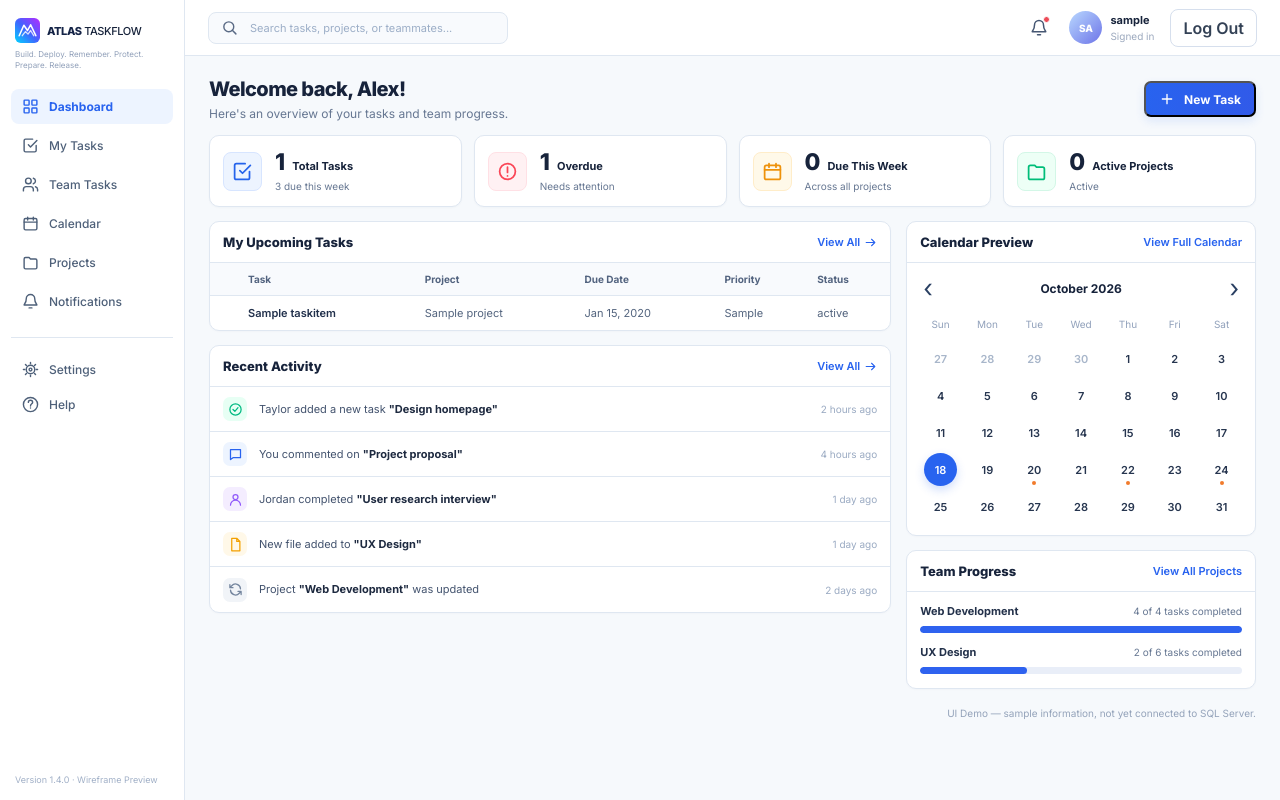
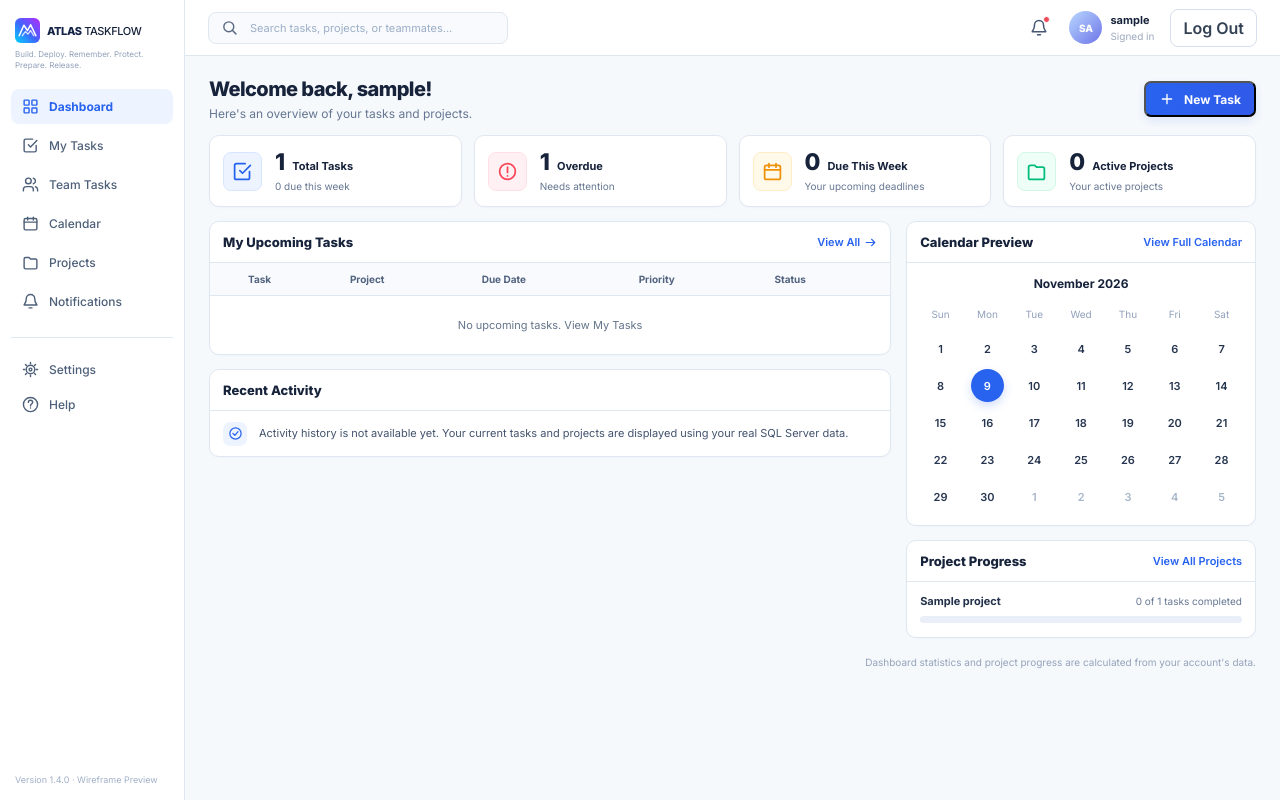
Before and after one commit to SCCSC-Computer-Technology/Muath-_Alsyad-Atlas-TaskFlow, an ASP.NET Core app: page /Dashboard in a window 1280 px wide. Run offline with ASP.NET Core 8, Linux system fonts and the light colour scheme; a user stored in the database is signed in; tables that the repository leaves empty hold one stand-in row (values such as "Sample post").

Commit message:
Complete Atlas TaskFlow authentication, authorization and user-specific dashboard

```diff
--- a/Views/Dashboard/Index.cshtml
+++ b/Views/Dashboard/Index.cshtml
@@ -1,41 +1,96 @@
+
+@* App #1 - Atlas TaskFlow - Dashboard *@
+@* Real user data - ASP.NET Core MVC + SQL Server *@
+
 @model List<Atlas_TaskFlow_App.Models.TaskItem>
+
 @{
     Layout = "_AppLayout";
     ViewData["Title"] = "Dashboard";
 
+    // Current signed-in Identity user
+    string userName = User.Identity?.Name ?? "User";
+
+    // Current date and week
     DateTime today = DateTime.Today;
 
-    int daysSinceMonday =
-        ((int)today.DayOfWeek + 6) % 7;
+    int daysSinceMonday = ((int)today.DayOfWeek + 6) % 7;
+    DateTime monday = today.AddDays(-daysSinceMonday);
+    DateTime nextMonday = monday.AddDays(7);
 
-    DateTime monday = today.AddDays(-daysSinceMonday);
+    // Statistics from the current user's tasks
+    int totalTasks = Model.Count;
 
-    DateTime nextMonday = monday.AddDays(7);
+    int overdueTasks = Model.Count(t =>
+        t.DueDate.HasValue &&
+        t.DueDate.Value.Date < today &&
+        t.Status != "Completed");
+
+    int dueThisWeek = Model.Count(t =>
+        t.DueDate >= monday &&
+        t.DueDate < nextMonday &&
+        t.Status != "Completed");
+
+    int completedTasks = Model.Count(t =>
+        t.Status == "Completed");
+
+    // These projects are filtered by DashboardController
+    var projects = ViewBag.ProjectList as
+        List<Atlas_TaskFlow_App.Models.Project>
+        ?? new List<Atlas_TaskFlow_App.Models.Project>();
+
+    int activeProjects = ViewBag.ActiveProjects == null
+        ? 0
+        : (int)ViewBag.ActiveProjects;
+
+    // Only unfinished upcoming tasks
+    var upcomingTasks = Model
+        .Where(t =>
+            t.DueDate.HasValue &&
+            t.DueDate.Value.Date >= today &&
+            t.Status != "Completed")
+        .OrderBy(t => t.DueDate)
+        .Take(8)
+        .ToList();
+
+    // Calendar for the current month
+    DateTime firstDay = new DateTime(today.Year, today.Month, 1);
+    int daysInMonth = DateTime.DaysInMonth(today.Year, today.Month);
+    int firstWeekday = (int)firstDay.DayOfWeek;
+    int calendarCells = ((firstWeekday + daysInMonth + 6) / 7) * 7;
+
+    // Real task deadlines for calendar markers
+    var taskDates = Model
+        .Where(t => t.DueDate.HasValue)
+        .Select(t => t.DueDate!.Value.Date)
+        .ToHashSet();
 }
 
 @section Styles {
     <link rel="stylesheet"
-          href="@Url.Content("~/css/dashboard.css")">
+          href="@Url.Content("~/css/dashboard.css")" />
 }
 
 <div class="dashboard-page">
 
-    <!-- PAGE HEADER -->
+    <!-- DASHBOARD HEADER -->
     <div class="dashboard-heading">
 
         <div class="heading-text">
-            <h1>Welcome back, Alex!</h1>
+
+            <h1>Welcome back, @userName!</h1>
 
             <p>
-                Here's an overview of your tasks
-                and team progress.
+                Here's an overview of your tasks and projects.
             </p>
+
         </div>
 
-        <!-- Interactive UI preview -->
-        <!-- Open Create Task Modal -->
         <div class="new-task-menu">
 
+            @if (projects.Count > 0)
+            {
+                <!-- Open the existing Create Task Modal -->
                 <button type="button"
                         class="new-task-button"
                         onclick="document.getElementById('createTaskDialog').showModal()">
@@ -47,16 +102,32 @@
                     <span>New Task</span>
 
                 </button>
+            }
+            else
+            {
+                <!-- A new user must create a project first -->
+                <a class="new-task-button"
+                   style="text-decoration:none;"
+                   href="@Url.Action("Create", "Projects")">
+
+                    <svg class="icon" aria-hidden="true">
+                        <use href="#i-plus"></use>
+                    </svg>
+
+                    <span>New Project</span>
+
+                </a>
+            }
 
         </div>
 
-
     </div>
 
-    <!-- STATISTICS CARDS -->
+    <!-- REAL STATISTICS -->
     <section class="stats-grid"
              aria-label="Task statistics">
 
+        <!-- TOTAL TASKS -->
         <article class="stat-card">
 
             <div class="stat-icon stat-blue">
@@ -66,16 +137,19 @@
             </div>
 
             <div class="stat-information">
+
                 <div class="stat-title">
-                    <strong>@Model.Count</strong>
+                    <strong>@totalTasks</strong>
                     <span>Total Tasks</span>
                 </div>
 
-                <p>3 due this week</p>
+                <p>@dueThisWeek due this week</p>
+
             </div>
 
         </article>
 
+        <!-- OVERDUE -->
         <article class="stat-card">
 
             <div class="stat-icon stat-red">
@@ -85,21 +159,23 @@
             </div>
 
             <div class="stat-information">
+
                 <div class="stat-title">
-                    <strong>
-                        @(Model.Count(t =>
-                            t.DueDate < DateTime.Today &&
-                            t.Status != "Completed"))
-                    </strong>
-
+                    <strong>@overdueTasks</strong>
                     <span>Overdue</span>
                 </div>
 
-                <p>Needs attention</p>
+                <p>
+                    @(overdueTasks > 0
+                        ? "Needs attention"
+                        : "No overdue tasks")
+                </p>
+
             </div>
 
         </article>
 
+        <!-- DUE THIS WEEK -->
         <article class="stat-card">
 
             <div class="stat-icon stat-orange">
@@ -109,22 +185,19 @@
             </div>
 
             <div class="stat-information">
+
                 <div class="stat-title">
-                    <strong>
-                        @(Model.Count(t =>
-                            t.DueDate >= monday &&
-                            t.DueDate < nextMonday &&
-                            t.Status != "Completed"))
-                    </strong>
-
+                    <strong>@dueThisWeek</strong>
                     <span>Due This Week</span>
                 </div>
 
-                <p>Across all projects</p>
+                <p>Your upcoming deadlines</p>
+
             </div>
 
         </article>
 
+        <!-- ACTIVE PROJECTS -->
         <article class="stat-card">
 
             <div class="stat-icon stat-green">
@@ -134,19 +207,21 @@
             </div>
 
             <div class="stat-information">
+
                 <div class="stat-title">
-                    <strong>@ViewBag.ActiveProjects</strong>
+                    <strong>@activeProjects</strong>
                     <span>Active Projects</span>
                 </div>
 
-                <p>Active</p>
+                <p>Your active projects</p>
+
             </div>
 
         </article>
 
     </section>
 
-    <!-- DASHBOARD TWO-COLUMN CONTENT -->
+    <!-- TWO COLUMN DASHBOARD -->
     <div class="dashboard-columns">
 
         <!-- LEFT COLUMN -->
@@ -159,13 +234,16 @@
 
                     <h2>My Upcoming Tasks</h2>
 
-                    <span class="panel-link"
-                          title="Tasks page coming later">
+                    <a class="panel-link"
+                       href="@Url.Action("Index", "Tasks")">
+
                         View All
+
                         <svg class="icon" aria-hidden="true">
                             <use href="#i-arrow"></use>
                         </svg>
-                    </span>
+
+                    </a>
 
                 </div>
 
@@ -186,17 +264,42 @@
 
                         <tbody>
 
-                            @foreach (var task in Model)
+                            @if (upcomingTasks.Count == 0)
                             {
                                 <tr>
+                                    <td colspan="6"
+                                        style="text-align:center;
+                                               padding:22px;
+                                               color:#64748b;">
+
+                                        No upcoming tasks.
+
+                                        <a href="@Url.Action("Index", "Tasks")">
+                                            View My Tasks
+                                        </a>
+
+                                    </td>
+                                </tr>
+                            }
+                            else
+                            {
+                                @foreach (var task in upcomingTasks)
+                                {
+                                    <tr>
+
                                         <td></td>
 
                                         <td class="task-name">
+
+                                            <a href="@Url.Action("Edit", "Tasks", new { id = task.TaskId })"
+                                               style="color:inherit;text-decoration:none;">
                                                 @task.Title
+                                            </a>
+
                                         </td>
 
                                         <td>
-                                        @task.Project?.Name
+                                            @(task.Project?.Name ?? "Unknown")
                                         </td>
 
                                         <td>
@@ -210,7 +313,9 @@
                                         <td>
                                             @task.Status
                                         </td>
+
                                     </tr>
+                                }
                             }
 
                         </tbody>
@@ -225,95 +330,25 @@
             <section class="dashboard-panel activity-panel">
 
                 <div class="panel-heading">
-
                     <h2>Recent Activity</h2>
-
-                    <span class="panel-link"
-                          title="Activity page coming later">
-                        View All
-                        <svg class="icon" aria-hidden="true">
-                            <use href="#i-arrow"></use>
-                        </svg>
-                    </span>
-
                 </div>
 
                 <div class="activity-list">
 
                     <div class="activity-item">
-                        <span class="activity-icon activity-green">
+
+                        <span class="activity-icon activity-blue">
                             <svg class="icon" aria-hidden="true">
                                 <use href="#i-check-circle"></use>
                             </svg>
                         </span>
 
                         <p>
-                            Taylor added a new task
-                            <strong>"Design homepage"</strong>
+                            Activity history is not available yet.
+                            Your current tasks and projects are
+                            displayed using your real SQL Server data.
                         </p>
 
-                        <time>2 hours ago</time>
-                    </div>
-
-                    <div class="activity-item">
-                        <span class="activity-icon activity-blue">
-                            <svg class="icon" aria-hidden="true">
-                                <use href="#i-message"></use>
-                            </svg>
-                        </span>
-
-                        <p>
-                            You commented on
-                            <strong>"Project proposal"</strong>
-                        </p>
-
-                        <time>4 hours ago</time>
-                    </div>
-
-                    <div class="activity-item">
-                        <span class="activity-icon activity-purple">
-                            <svg class="icon" aria-hidden="true">
-                                <use href="#i-user"></use>
-                            </svg>
-                        </span>
-
-                        <p>
-                            Jordan completed
-                            <strong>"User research interview"</strong>
-                        </p>
-
-                        <time>1 day ago</time>
-                    </div>
-
-                    <div class="activity-item">
-                        <span class="activity-icon activity-orange">
-                            <svg class="icon" aria-hidden="true">
-                                <use href="#i-file"></use>
-                            </svg>
-                        </span>
-
-                        <p>
-                            New file added to
-                            <strong>"UX Design"</strong>
-                        </p>
-
-                        <time>1 day ago</time>
-                    </div>
-
-                    <div class="activity-item">
-                        <span class="activity-icon activity-slate">
-                            <svg class="icon" aria-hidden="true">
-                                <use href="#i-refresh"></use>
-                            </svg>
-                        </span>
-
-                        <p>
-                            Project
-                            <strong>"Web Development"</strong>
-                            was updated
-                        </p>
-
-                        <time>2 days ago</time>
                     </div>
 
                 </div>
@@ -325,30 +360,34 @@
         <!-- RIGHT COLUMN -->
         <div class="dashboard-right">
 
-            <!-- CALENDAR -->
+            <!-- REAL CALENDAR PREVIEW -->
             <section class="dashboard-panel calendar-panel">
 
                 <div class="panel-heading">
 
                     <h2>Calendar Preview</h2>
 
-                    <span class="panel-link"
-                          title="Calendar page coming later">
+                    <a class="panel-link"
+                       href="@Url.Action("Calendar", "Workspace")">
                         View Full Calendar
-                    </span>
+                    </a>
 
                 </div>
 
                 <div class="calendar-month">
-                    <span aria-hidden="true">‹</span>
-                    <strong>October 2026</strong>
-                    <span aria-hidden="true">›</span>
+
+                    <span aria-hidden="true"></span>
+
+                    <strong>@today.ToString("MMMM yyyy")</strong>
+
+                    <span aria-hidden="true"></span>
+
                 </div>
 
                 <div class="calendar-grid"
-                     aria-label="October 2026 sample calendar">
+                     aria-label="Current month calendar">
 
-                    <!-- Weekday headings -->
+                    <!-- Weekday labels -->
                     <span class="weekday">Sun</span>
                     <span class="weekday">Mon</span>
                     <span class="weekday">Tue</span>
@@ -357,92 +396,112 @@
                     <span class="weekday">Fri</span>
                     <span class="weekday">Sat</span>
 
-                    <!-- September days -->
-                    <span class="calendar-day muted">27</span>
-                    <span class="calendar-day muted">28</span>
-                    <span class="calendar-day muted">29</span>
-                    <span class="calendar-day muted">30</span>
+                    <!-- Build calendar days -->
+                    @for (int i = 0; i < calendarCells; i++)
+                    {
+                        DateTime day = firstDay.AddDays(i - firstWeekday);
 
-                    <!-- October -->
-                    <span class="calendar-day">1</span>
-                    <span class="calendar-day">2</span>
-                    <span class="calendar-day">3</span>
+                        bool isCurrentMonth = day.Month == today.Month;
+                        bool isToday = day.Date == today;
+                        bool hasTask = taskDates.Contains(day.Date);
 
-                    <span class="calendar-day">4</span>
-                    <span class="calendar-day">5</span>
-                    <span class="calendar-day">6</span>
-                    <span class="calendar-day">7</span>
-                    <span class="calendar-day">8</span>
-                    <span class="calendar-day">9</span>
-                    <span class="calendar-day">10</span>
+                        string dayClass = "calendar-day";
 
-                    <span class="calendar-day">11</span>
-                    <span class="calendar-day">12</span>
-                    <span class="calendar-day">13</span>
-                    <span class="calendar-day">14</span>
-                    <span class="calendar-day">15</span>
-                    <span class="calendar-day">16</span>
-                    <span class="calendar-day">17</span>
+                        if (!isCurrentMonth)
+                        {
+                            dayClass += " muted";
+                        }
 
-                    <span class="calendar-day selected">18</span>
-                    <span class="calendar-day">19</span>
-                    <span class="calendar-day has-event">20</span>
-                    <span class="calendar-day">21</span>
-                    <span class="calendar-day has-event">22</span>
-                    <span class="calendar-day">23</span>
-                    <span class="calendar-day has-event">24</span>
+                        if (isToday)
+                        {
+                            dayClass += " selected";
+                        }
 
-                    <span class="calendar-day">25</span>
-                    <span class="calendar-day">26</span>
-                    <span class="calendar-day">27</span>
-                    <span class="calendar-day">28</span>
-                    <span class="calendar-day">29</span>
-                    <span class="calendar-day">30</span>
-                    <span class="calendar-day">31</span>
+                        if (hasTask)
+                        {
+                            dayClass += " has-event";
+                        }
+
+                        <span class="@dayClass"
+                              title="@(hasTask ? "Task deadline: " + day.ToString("MMM dd, yyyy") : day.ToString("MMM dd, yyyy"))">
+                            @day.Day
+                        </span>
+                    }
 
                 </div>
 
             </section>
 
-            <!-- TEAM PROGRESS -->
+            <!-- REAL PROJECT PROGRESS -->
             <section class="dashboard-panel progress-panel">
 
                 <div class="panel-heading">
 
-                    <h2>Team Progress</h2>
+                    <h2>Project Progress</h2>
 
-                    <span class="panel-link"
-                          title="Projects page coming later">
+                    <a class="panel-link"
+                       href="@Url.Action("Index", "Projects")">
                         View All Projects
+                    </a>
+
+                </div>
+
+                @if (projects.Count == 0)
+                {
+                    <div style="padding:20px 13px;
+                                color:#64748b;
+                                font-size:12px;">
+
+                        No projects yet.
+
+                        <a href="@Url.Action("Create", "Projects")">
+                            Create your first project
+                        </a>
+
+                    </div>
+                }
+                else
+                {
+                    @foreach (var project in projects.Take(4))
+                    {
+                        // Tasks in this project
+                        int projectTaskCount = Model.Count(t =>
+                            t.ProjectId == project.ProjectId);
+
+                        // Completed tasks in this project
+                        int projectCompleted = Model.Count(t =>
+                            t.ProjectId == project.ProjectId &&
+                            t.Status == "Completed");
+
+                        // Completion percentage
+                        int percentage = projectTaskCount == 0
+                            ? 0
+                            : (int)Math.Round(
+                                projectCompleted * 100.0 / projectTaskCount);
+
+                        <div class="progress-item">
+
+                            <div class="progress-label">
+
+                                <strong>@project.Name</strong>
+
+                                <span>
+                                    @projectCompleted of @projectTaskCount tasks completed
                                 </span>
 
                             </div>
 
-                <div class="progress-item">
+                            <div class="progress-track">
 
-                    <div class="progress-label">
-                        <strong>Web Development</strong>
-                        <span>4 of 4 tasks completed</span>
-                    </div>
-
-                    <div class="progress-track">
-                        <div class="progress-fill full"></div>
+                                <div class="progress-fill"
+                                     style="width:@(percentage)%;">
                                 </div>
 
                             </div>
 
-                <div class="progress-item">
-
-                    <div class="progress-label">
-                        <strong>UX Design</strong>
-                        <span>2 of 6 tasks completed</span>
                         </div>
-
-                    <div class="progress-track">
-                        <div class="progress-fill third"></div>
-                    </div>
-
-                </div>
+                    }
+                }
 
             </section>
 
@@ -451,8 +510,8 @@
     </div>
 
     <p class="dashboard-demo-note">
-        UI Demo — sample information,
-        not yet connected to SQL Server.
+        Dashboard statistics and project progress
+        are calculated from your account's data.
     </p>
 
 </div>
```
Lines whose indentation alone changed are shown as unchanged.
